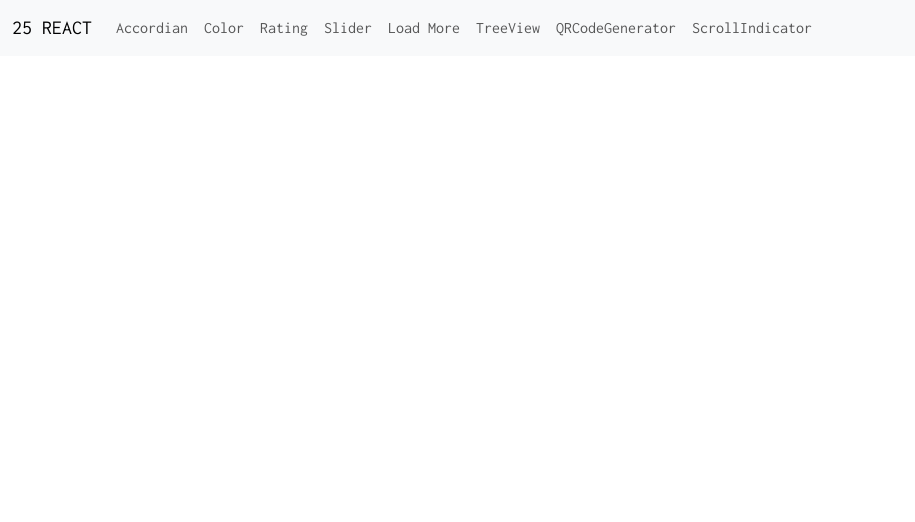
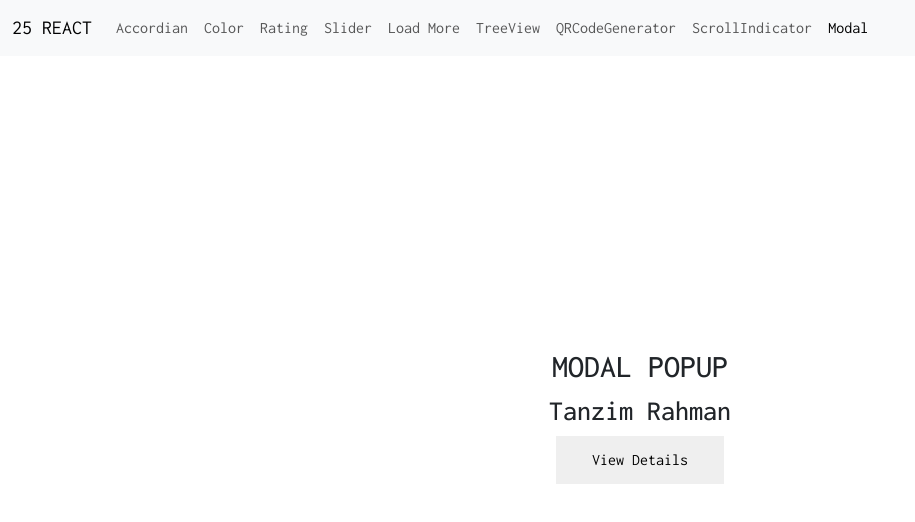
Before and after one commit to tanzimr8/25_projects-with-react, a React (Create React App) app: page /modal in a window 1280 px wide. Shown: the top 522 px of the page, without its empty margins (0-915 px from the left). Built offline with nearby package versions, Linux system fonts and the light colour scheme.

Commit message:
new project: Modal

```diff
--- /dev/null
+++ b/src/components/Modal/Modal.jsx
@@ -0,0 +1,17 @@
+import React, { useState } from 'react'
+import ModalContent from './ModalContent'
+const Modal = () => {
+    const [modalOpen, setModalOpen] = useState(false);
+    return (
+        <section>
+            <h2>Modal Popup</h2>
+            <h3>Tanzim Rahman</h3>
+            <button onClick={() => {
+                setModalOpen(!modalOpen)
+            }}>View Details</button>
+            {modalOpen && <ModalContent />}
+        </section>
+    )
+}
+
+export default Modal
--- /dev/null
+++ b/src/components/Modal/ModalContent.jsx
@@ -0,0 +1,9 @@
+import React from 'react'
+
+const ModalContent = () => {
+  return (
+    <div>ModalContent</div>
+  )
+}
+
+export default ModalContent
--- a/src/components/shared/Navbar.jsx
+++ b/src/components/shared/Navbar.jsx
@@ -20,6 +20,7 @@ const Navbar = () => {
                         <li class="nav-item"><NavLink className='nav-link' to="/tree-view">TreeView</NavLink></li>
                         <li class="nav-item"><NavLink className='nav-link' to="/qr-code">QRCodeGenerator</NavLink></li>
                         <li class="nav-item"><NavLink className='nav-link' to="/scroll-indicator">ScrollIndicator</NavLink></li>
+                        <li class="nav-item"><NavLink className='nav-link' to="/modal">Modal</NavLink></li>
                     </ul>
                 </div>
             </div>
--- a/src/routes.jsx
+++ b/src/routes.jsx
@@ -10,6 +10,7 @@ import TreeView from './components/tree-view';
 import { MenuList as menu } from './components/tree-view/data';
 import QRCodeGenerator from './components/QRCodeGenerator';
 import ScrollIndicator from './components/ScrollIndicator';
+import Modal from './components/Modal/Modal';
 
 
 export const routes = [
@@ -23,5 +24,6 @@ export const routes = [
   { path: '/load-more', element: <LoadMore/>},
   { path: '/tree-view', element: <TreeView menu={menu}/>},
   { path: '/qr-code', element: <QRCodeGenerator/>},
+  { path: '/modal', element: <Modal/>},
   { path: '/scroll-indicator', element: <ScrollIndicator url={'https://dummyjson.com/products?limit=100'}/>},
 ];
```
Also changed, not shown: src/components/TabbedContent/index.jsx (added, +9 -0 lines).
